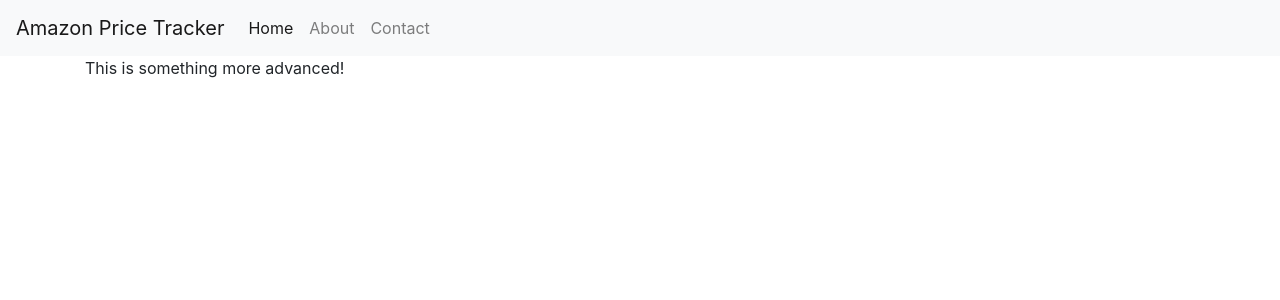
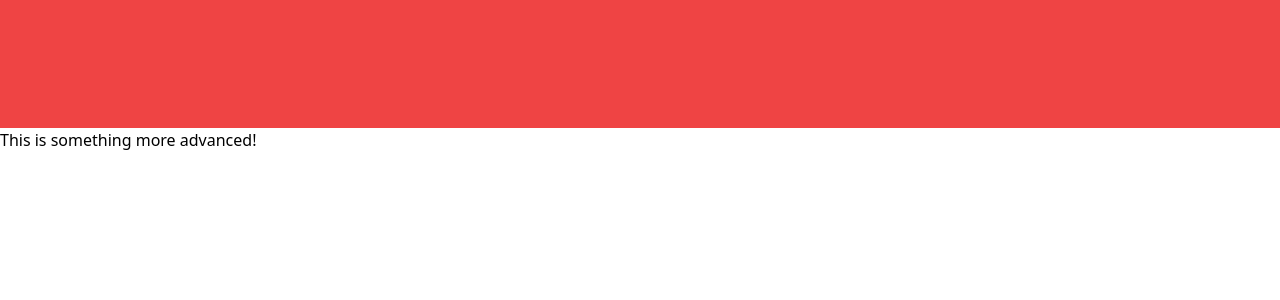
Before and after one commit to M4tt1-Coder/Amazon-Price-Tracker, a Django app: template amazon_price_tracker_app/templates/home.html in a window 1280 px wide. Shown: the top 300 px of the page. Run offline with Django 5.2, Linux system fonts and the light colour scheme; the template is opened without the code that fills it, so the values that code supplies are empty; style sheets or scripts are compiled from the project's sources; some libraries are stand-ins or nearby versions.

Commit message:
Styling with TailwindCSS in Django
We will style our HTML elements with TailwindCSS so I added it as dependency.

```diff
--- a/amazon_price_Tracker/settings.py
+++ b/amazon_price_Tracker/settings.py
@@ -9,6 +9,8 @@ https://docs.djangoproject.com/en/5.1/topics/settings/
 For the full list of settings and their values, see
 https://docs.djangoproject.com/en/5.1/ref/settings/
 """
+
+# TODO - Begin to plan the pages and implement the views
 
 from pathlib import Path
 
@@ -117,6 +119,7 @@ USE_TZ = True
 # https://docs.djangoproject.com/en/5.1/howto/static-files/
 
 STATIC_URL = 'static/'
+STATICFILES_DIRS = [BASE_DIR / "amazon_price_tracker/static",]
 
 # Default primary key field type
 # https://docs.djangoproject.com/en/5.1/ref/settings/#default-auto-field
--- /dev/null
+++ b/amazon_price_Tracker/static/src/styles.css
@@ -0,0 +1,3 @@
+@tailwind base;
+@tailwind components;
+@tailwind utilities;
--- a/amazon_price_tracker_app/templates/base.html
+++ b/amazon_price_tracker_app/templates/base.html
@@ -8,28 +8,14 @@
         Django App
       {% endblock %}
     </title>
-    <link rel="stylesheet" href="https://stackpath.bootstrapcdn.com/bootstrap/4.3.1/css/bootstrap.min.css"  rel="stylesheet" />
+    {% load static %}
+    <link href="{% static 'dist/styles.css' %}" rel="stylesheet">
+    {% comment %} <link rel="stylesheet" href="https://stackpath.bootstrapcdn.com/bootstrap/4.3.1/css/bootstrap.min.css"  rel="stylesheet" /> {% endcomment %}
   </head>
   <body>
-    <nav class="navbar navbar-expand-lg navbar-light bg-light">
-      <a class="navbar-brand" href="#">Amazon Price Tracker</a>
-      <button class="navbar-toggler" type="button" data-toggle="collapse" data-target="#navbarNav" aria-controls="navbarNav" aria-expanded="false" aria-label="Toggle navigation"><span class="navbar-toggler-icon"></span></button>
-      <div class="collapse navbar-collapse" id="navbarNav">
-        <ul class="navbar-nav">
-          <li class="nav-item active">
-            <a class="nav-link" href="#">Home</a>
-          </li>
-          <li class="nav-item">
-            <a class="nav-link" href="#">About</a>
-          </li>
-          <li class="nav-item">
-            <a class="nav-link" href="#">Contact</a>
-          </li>
-        </ul>
-      </div>
-    </nav>
+    <header class="h-32 w-full bg-red-500 flex items-center justify-center"></header>
     <div class="container">{% block content %} {% endblock %}</div>
-    <script src="https://code.jquery.com/jquery-3.3.1.slim.min.js"></script>
-    <script src="https://stackpath.bootstrapcdn.com/bootstrap/4.3.1/js/bootstrap.bundle.min.js" ></script>
+    {% comment %} <script src="https://code.jquery.com/jquery-3.3.1.slim.min.js"></script>
+    <script src="https://stackpath.bootstrapcdn.com/bootstrap/4.3.1/js/bootstrap.bundle.min.js" ></script> {% endcomment %}
   </body>
 </html>
--- a/amazon_price_tracker_app/urls.py
+++ b/amazon_price_tracker_app/urls.py
@@ -1,8 +1,6 @@
 from django.urls import path
 from . import views
 
-# TODO - Databases are not neccessary -> we get the data on runtime from the API
-
 urlpatterns = [
-    path('/', views.home, name="home")
+    path('', views.home, name="home")
 ]
--- /dev/null
+++ b/postcss.config.js
@@ -0,0 +1,6 @@
+module.exports = {
+  plugins: {
+    tailwindcss: {},
+    autoprefixer: {},
+  },
+}
--- /dev/null
+++ b/tailwind.config.js
@@ -0,0 +1,8 @@
+/** @type {import('tailwindcss').Config} */
+module.exports = {
+  content: ['./amazon_price_tracker_app/templates/**/*.html', './**/templates/**/*.html'],
+  theme: {
+    extend: {},
+  },
+  plugins: [],
+}
```
Also changed, not shown: package.json (added, +14 -0 lines), 1 other file.
